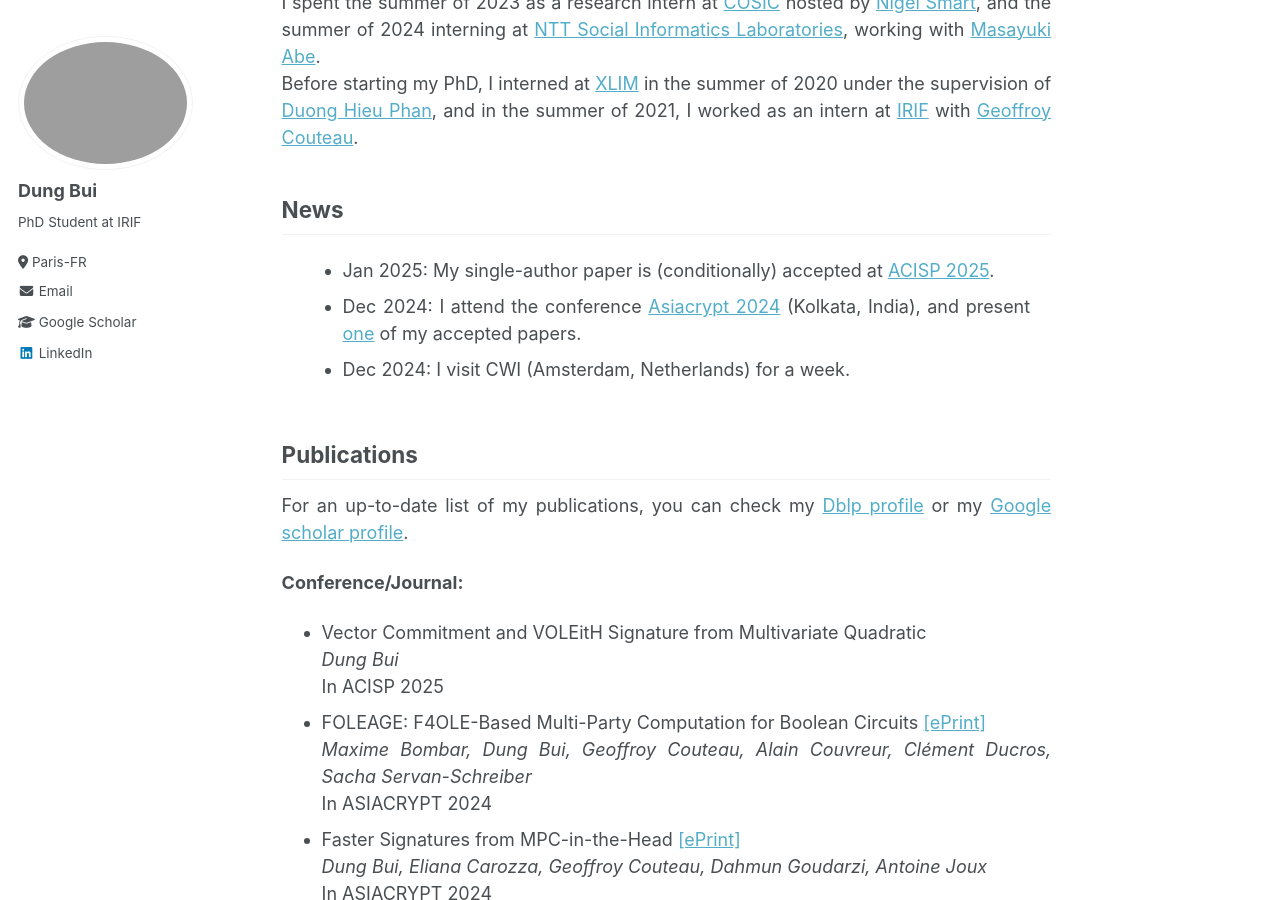
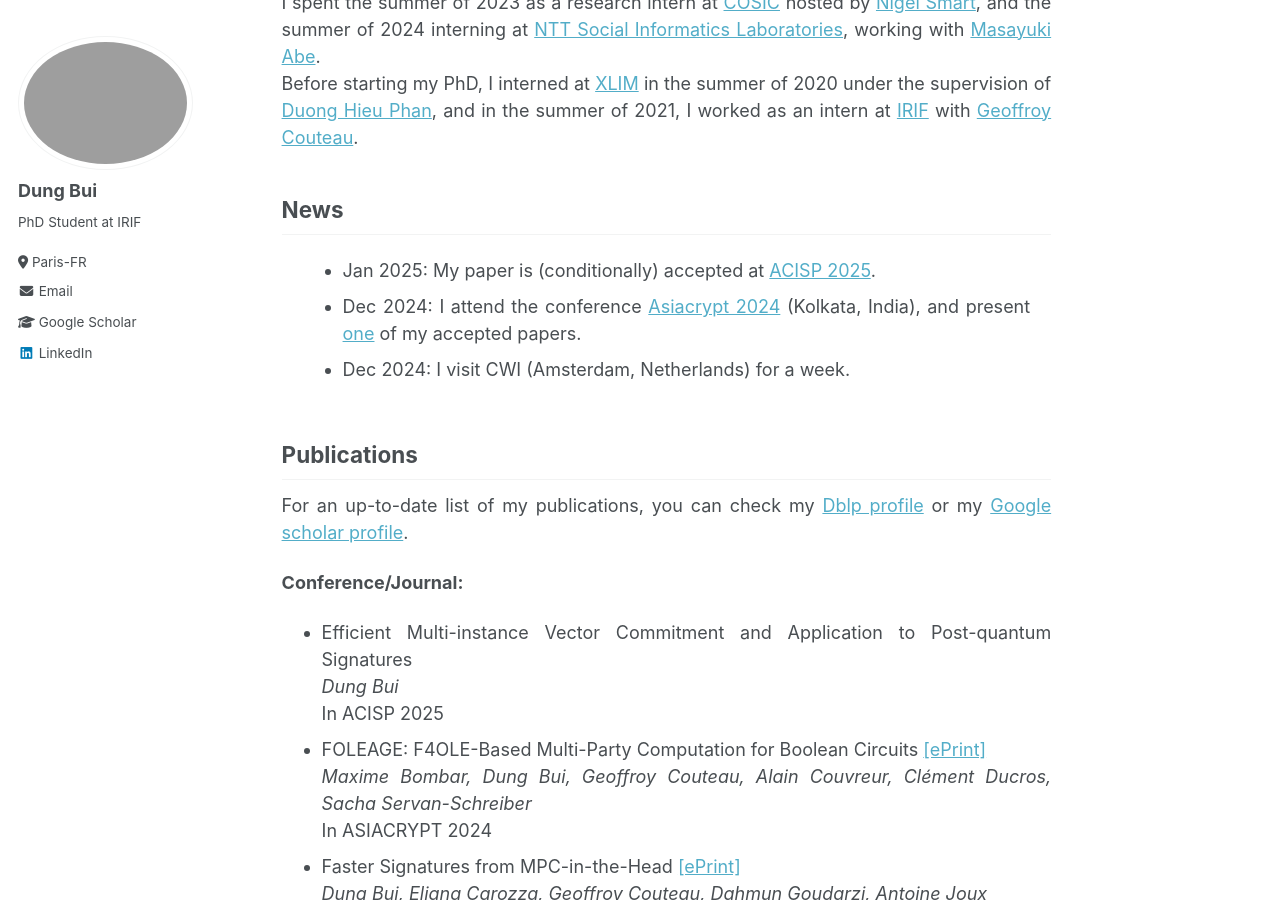
Before and after one commit to dungbui15/dungbui15.github.io, a Jekyll site: the page built from _pages/about.md, in a window 1280 px wide and 900 px high, scrolled down 429 px. Built offline with Jekyll 4.4.1, drawn with Linux system fonts in a browser that asks for light colours.

Commit message:
Update about.md

```diff
--- a/_pages/about.md
+++ b/_pages/about.md
@@ -40,7 +40,7 @@
 ## News
 <div class="scrollable">
   <ul>
-    <li>Jan 2025: My single-author paper is (conditionally) accepted at <a href="https://uow-ic2.github.io/acisp2025/cfp.html">ACISP 2025</a>.</li>
+    <li>Jan 2025: My paper is (conditionally) accepted at <a href="https://uow-ic2.github.io/acisp2025/cfp.html">ACISP 2025</a>.</li>
     <li>Dec 2024: I attend the conference <a href="https://asiacrypt.iacr.org/2024/">Asiacrypt 2024</a> (Kolkata, India), and present <a href="https://eprint.iacr.org/2024/252">one</a> of my accepted papers.</li>
     <li>Dec 2024: I visit CWI (Amsterdam, Netherlands) for a week.</li>
     <li>Aug 2024: Two papers are accepted at <a href="https://asiacrypt.iacr.org/2024/">Asiacrypt 2024</a>.</li>
@@ -52,7 +52,7 @@
 For an up-to-date list of my publications, you can check my [Dblp profile](https://dblp.uni-trier.de/pid/127/1711.html) or my [Google scholar profile](https://scholar.google.com/citations?user=StGOHMUAAAAJ&hl=en&authuser=1).
 
 **Conference/Journal:**
-- Vector Commitment and VOLEitH Signature from Multivariate Quadratic <br>
+- Efficient Multi-instance Vector Commitment and Application to Post-quantum Signatures <br>
   *Dung Bui* <br>
   In ACISP 2025
 - FOLEAGE: F4OLE-Based Multi-Party Computation for Boolean Circuits [[ePrint]](https://eprint.iacr.org/2024/429)
```
